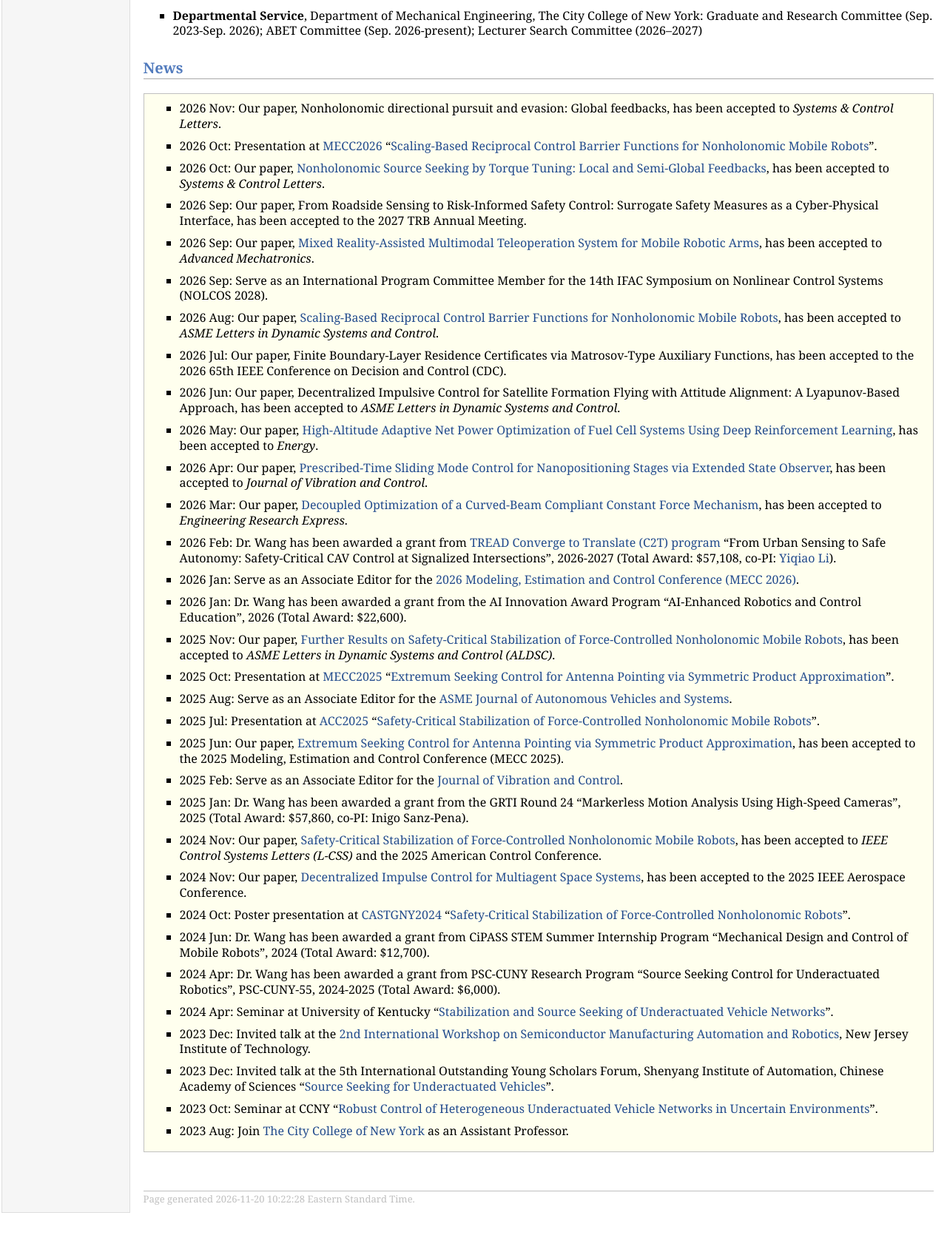
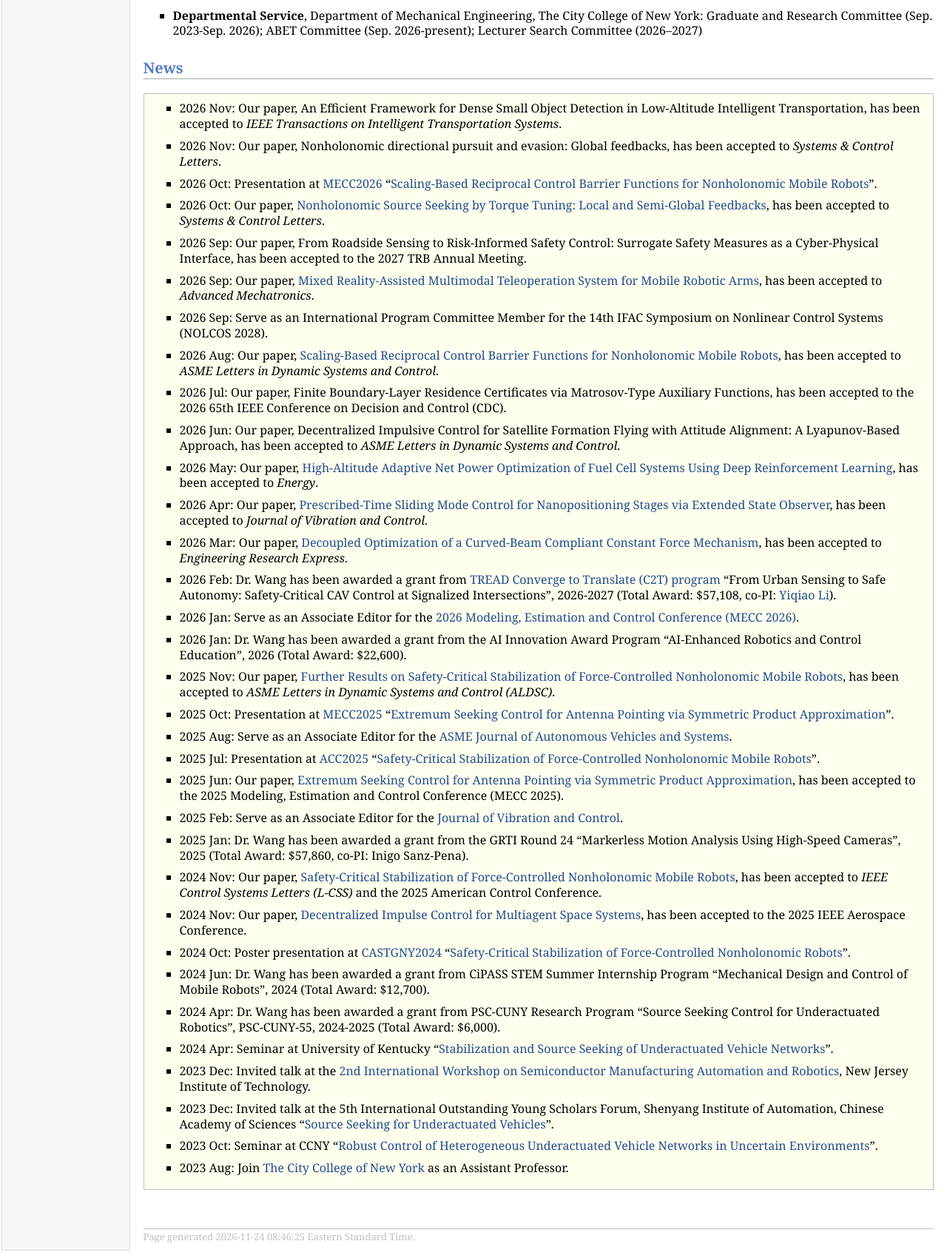
Before and after one commit to bwang-ccny/bwang-ccny.github.io, a plain HTML site: page index.html in a window 1280 px wide. Shown: the part 1342-3042 px from the top of the page at 74% size. Before the commit the page ends 2991 px from the top, so only its background shows below. Drawn offline with nearby package versions, Linux system fonts and the light colour scheme; some packages are replaced by stand-ins of ours.

Commit message:
Add small object detection paper acceptance

```diff
--- a/index.html
+++ b/index.html
@@ -148,6 +148,9 @@ Distributed and cooperative control of heterogeneous, nonholonomic, and underact
 <div class="infoblock">
 <div class="blockcontent">
 <ul>
+<li><p>2026&nbsp;Nov: Our paper, An Efficient Framework for Dense Small Object Detection in Low-Altitude Intelligent Transportation, has been accepted to <i>IEEE Transactions on Intelligent Transportation Systems</i>.
+</p>
+</li>
 <li><p>2026&nbsp;Nov: Our paper, Nonholonomic directional pursuit and evasion: Global feedbacks, has been accepted to <i>Systems &amp; Control Letters</i>.
 </p>
 </li>
@@ -248,7 +251,7 @@ Distributed and cooperative control of heterogeneous, nonholonomic, and underact
 </div></div>
 <div id="footer">
 <div id="footer-text">
-Page generated 2026-11-20 10:22:28 Eastern Standard Time.
+Page generated 2026-11-24 08:46:25 Eastern Standard Time.
 </div>
 </div>
 </td>
```
Also changed, not shown: publications.html (+5 -4 lines).
